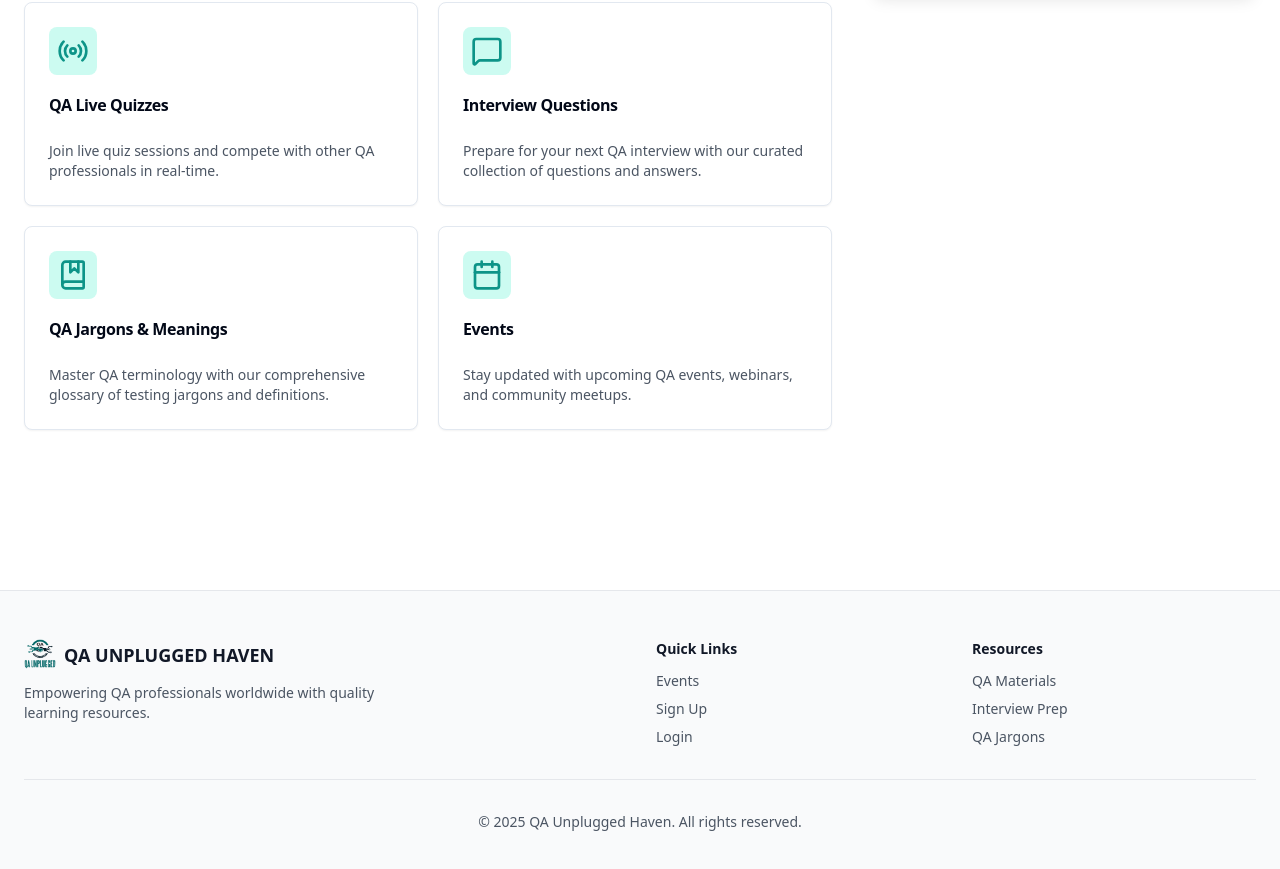
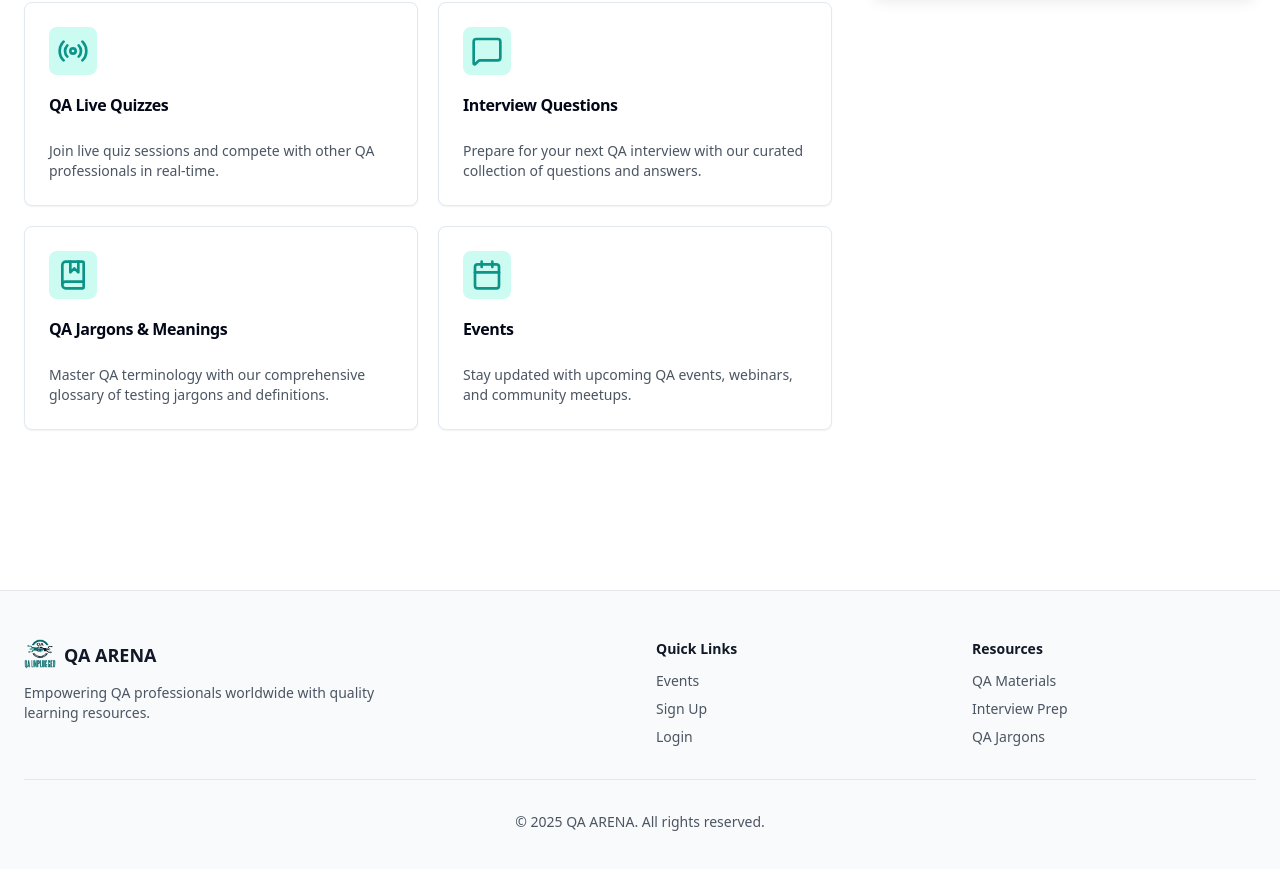
Before and after one commit to rhydwharn/qaarena, a React (Vite) app in the folder client/client/: page / in a window 1280 px wide. Shown: the part 719-1588 px from the top of the page. Built offline with nearby package versions, Linux system fonts and the light colour scheme; no server answers.

Commit message:
renamed as QA Arena

```diff
--- a/client/client/src/components/Navbar.jsx
+++ b/client/client/src/components/Navbar.jsx
@@ -26,7 +26,7 @@ export default function Navbar() {
           <div className="flex items-center gap-6">
             <Link to={user ? "/dashboard" : "/"} className="flex items-center gap-2 font-bold text-lg sm:text-xl">
               <img src="/web_logo.png" alt="App logo" className="h-6 w-6 object-contain" />
-              <span className="truncate">QA UNPLUGGED HAVEN</span>
+              <span className="truncate">QA ARENA</span>
             </Link>
             {user && (
               <div className="hidden md:flex items-center gap-4">
--- a/client/client/src/pages/Landing.jsx
+++ b/client/client/src/pages/Landing.jsx
@@ -80,8 +80,8 @@ export default function Landing() {
       <header className="bg-white border-b border-gray-200 sticky top-0 z-50">
         <div className="max-w-7xl mx-auto px-6 py-4 flex items-center justify-between">
           <div className="flex items-center gap-3">
-            <img src="/web_logo.png" alt="QA UNPLUGGED HAVEN" className="h-10 w-10 object-contain rounded-lg" />
-            <span className="text-xl font-bold text-gray-900">QA UNPLUGGED HAVEN</span>
+            <img src="/web_logo.png" alt="QA ARENA" className="h-10 w-10 object-contain rounded-lg" />
+            <span className="text-xl font-bold text-gray-900">QA ARENA</span>
           </div>
           <div className="flex items-center gap-3">
             <Link to="/events">
@@ -151,7 +151,7 @@ export default function Landing() {
               <Card className="shadow-lg">
                 <CardHeader className="text-center">
                   <div className="mx-auto mb-4">
-                    <img src="/web_logo.png" alt="QA UNPLUGGED HAVEN" className="h-16 w-16 object-contain rounded-xl" />
+                    <img src="/web_logo.png" alt="QA ARENA" className="h-16 w-16 object-contain rounded-xl" />
                   </div>
                   <CardTitle className="text-xl">Start Your QA Journey</CardTitle>
                   <p className="text-sm text-gray-600 mt-2">Login to access 500+ questions</p>
@@ -233,8 +233,8 @@ export default function Landing() {
           <div className="grid md:grid-cols-4 gap-8 mb-8">
             <div className="md:col-span-2">
               <div className="flex items-center gap-2 mb-3">
-                <img src="/web_logo.png" alt="QA UNPLUGGED HAVEN" className="h-8 w-8 object-contain rounded-lg" />
-                <span className="text-lg font-bold text-gray-900">QA UNPLUGGED HAVEN</span>
+                <img src="/web_logo.png" alt="QA ARENA" className="h-8 w-8 object-contain rounded-lg" />
+                <span className="text-lg font-bold text-gray-900">QA ARENA</span>
               </div>
               <p className="text-gray-600 text-sm max-w-sm">Empowering QA professionals worldwide with quality learning resources.</p>
             </div>
@@ -256,7 +256,7 @@ export default function Landing() {
             </div>
           </div>
           <div className="border-t border-gray-200 pt-8 text-center">
-            <p className="text-gray-600 text-sm">© 2025 QA Unplugged Haven. All rights reserved.</p>
+            <p className="text-gray-600 text-sm">© 2025 QA ARENA. All rights reserved.</p>
           </div>
         </div>
       </footer>
--- a/client/client/src/pages/Login.jsx
+++ b/client/client/src/pages/Login.jsx
@@ -40,7 +40,7 @@ export default function Login() {
             </div>
           </div>
           <CardTitle className="text-2xl font-bold">Welcome Back</CardTitle>
-          <CardDescription>Sign in to your QA Unplugged Haven account</CardDescription>
+          <CardDescription>Sign in to your QA ARENA account</CardDescription>
         </CardHeader>
         <CardContent>
           <form onSubmit={handleSubmit} className="space-y-4">
```
